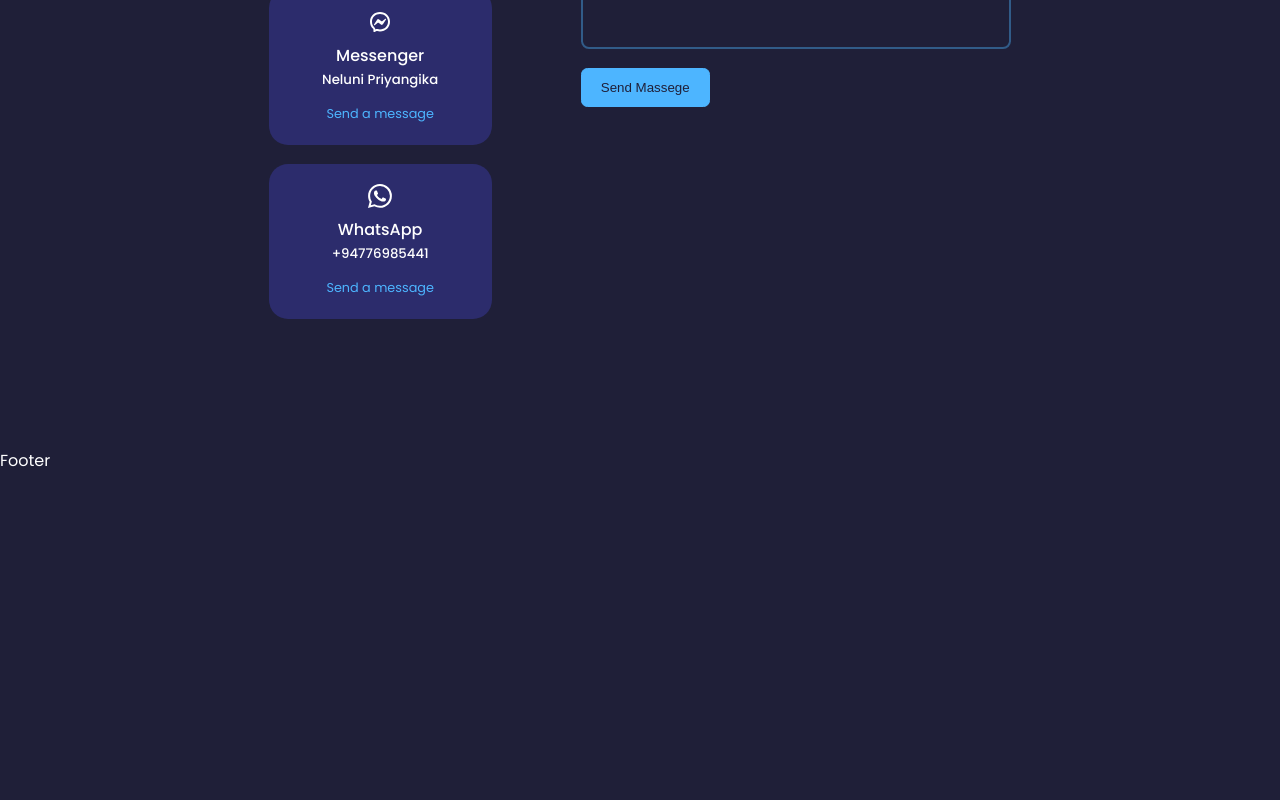
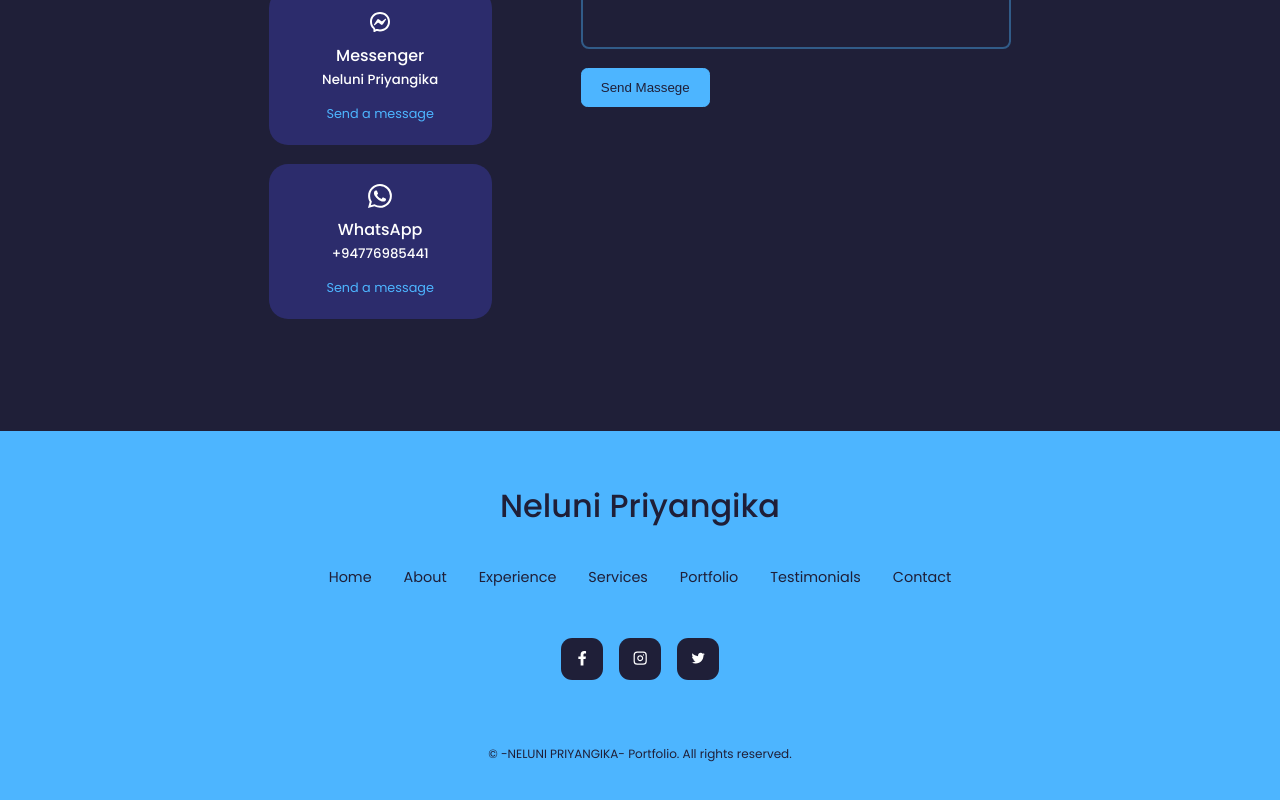
Before and after one commit to NeluniPriyangika/NeluniPriyangikaPortfolio, a React (Create React App) app: page / in a window 1280 px wide. Shown: the part 5039-5839 px from the top of the page. Before the commit the page ends 5513 px from the top, so only its background shows below. Built offline with nearby package versions, Linux system fonts and the light colour scheme.

Commit message:
built the footer component

```diff
--- a/src/components/footer/Footer.jsx
+++ b/src/components/footer/Footer.jsx
@@ -1,9 +1,34 @@
 import React from 'react';
 import './footer.css';
+import {FaFacebookF} from 'react-icons/fa';
+import {FiInstagram} from 'react-icons/fi';
+import {IoLogoTwitter} from 'react-icons/io';
 
 const Footer = () => {
   return (
-    <section id='footer'>Footer</section>
+    <footer>
+      <a href="/#" className='footer_logo'>Neluni Priyangika</a>
+
+      <ul className='permalinks'>
+        <li><a href="/#">Home</a></li>
+        <li><a href="#about">About</a></li>
+        <li><a href="#experience">Experience</a></li>
+        <li><a href="#services">Services</a></li>
+        <li><a href="#portfolio">Portfolio</a></li>
+        <li><a href="#testimonials">Testimonials</a></li>
+        <li><a href="#contact">Contact</a></li>
+      </ul>
+
+      <div className="footer_socials">
+        <a href="https://facebook.com"><FaFacebookF/></a>
+        <a href="https://instagram.com"><FiInstagram/></a>
+        <a href="https://twitter.com"><IoLogoTwitter/></a>
+      </div>
+
+      <div className="footer_copyright">
+        <small>&copy; -NELUNI PRIYANGIKA- Portfolio. All rights reserved. </small>
+      </div>
+    </footer>
   )
 }
 
--- a/src/components/footer/footer.css
+++ b/src/components/footer/footer.css
@@ -0,0 +1,67 @@
+footer{
+    background: var(--color-primary);
+    padding: 3rem 0;
+    text-align: center;
+    font-size: 0.9rem;
+    margin-top: 7rem;
+}
+
+footer a{
+    color: var(--color-bg);
+}
+
+.footer_logo{
+    font-size: 2rem;
+    font-weight: 500;
+    margin-bottom: 2rem;
+    display: inline-block;
+}
+
+.permalinks{
+    display: flex;
+    flex-wrap: wrap;
+    justify-content: center;
+    gap: 2rem;
+    margin: 0 auto 3rem;
+}
+
+.footer_socials{
+    display: flex;
+    justify-content: center;
+    gap: 1rem;
+    margin-bottom: 4rem;
+}
+
+.footer_socials a{
+    background: var(--color-bg);
+    color: var(--color-white);
+    padding: 0.8rem;
+    border-radius: 0.7rem;
+    display: flex;
+    border: 1px solid transparent;
+}
+
+.footer_socials a:hover{
+    background: transparent;
+    color: var(--color-bg);
+    border-color: var(--color-bg);
+}
+
+.footer_copyright{
+    margin-bottom: 4rem;
+    color: var(--color-bg);
+}
+
+
+/*=======================================MEDIA QUERIES (SMALL DEVICES)========================================*/
+
+@media screen and (max-widt: 600px) {
+    .permalinks{
+        flex-direction: column;
+        gap: 1.5rem;
+    }
+
+    .footer_socials{
+        margin-bottom: 2.6rem;
+    }
+}
```
